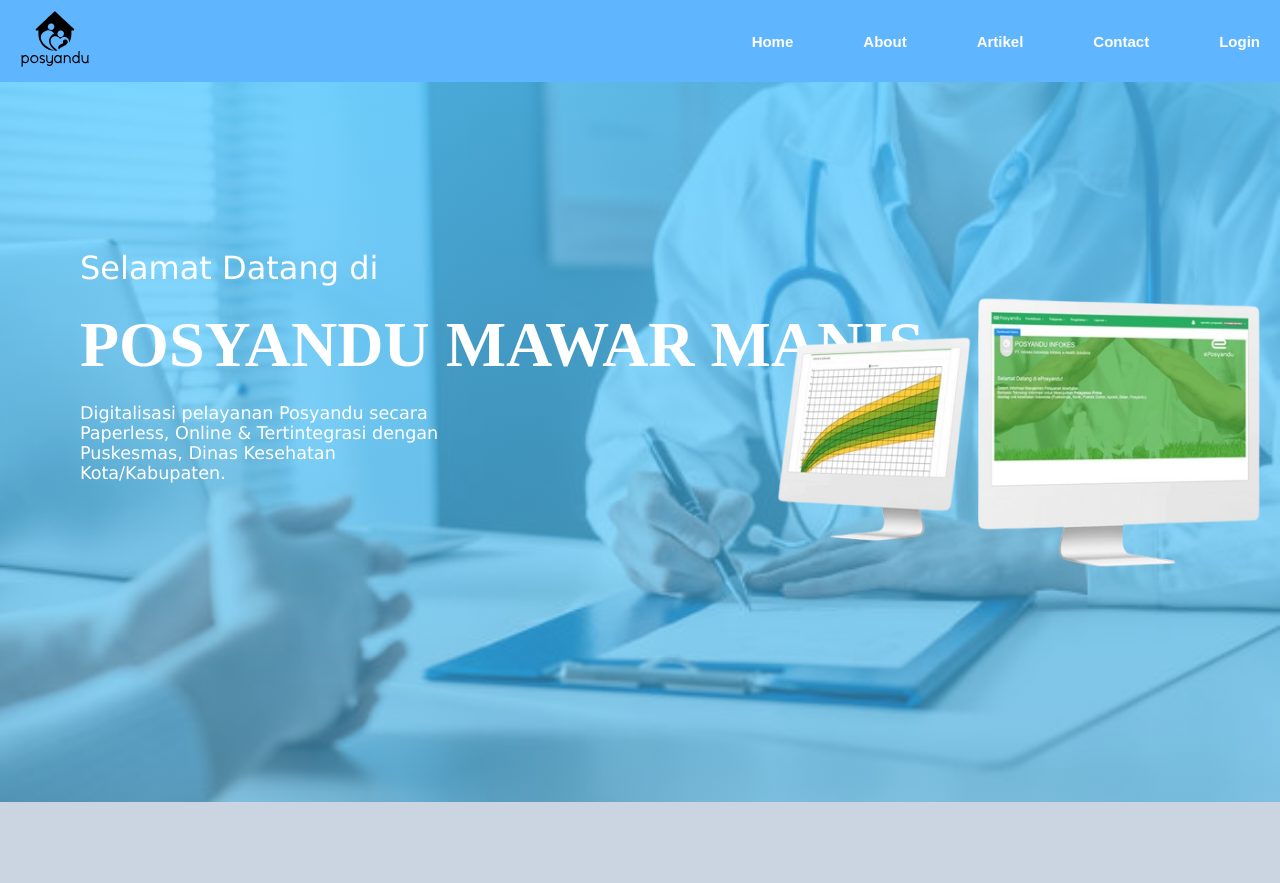
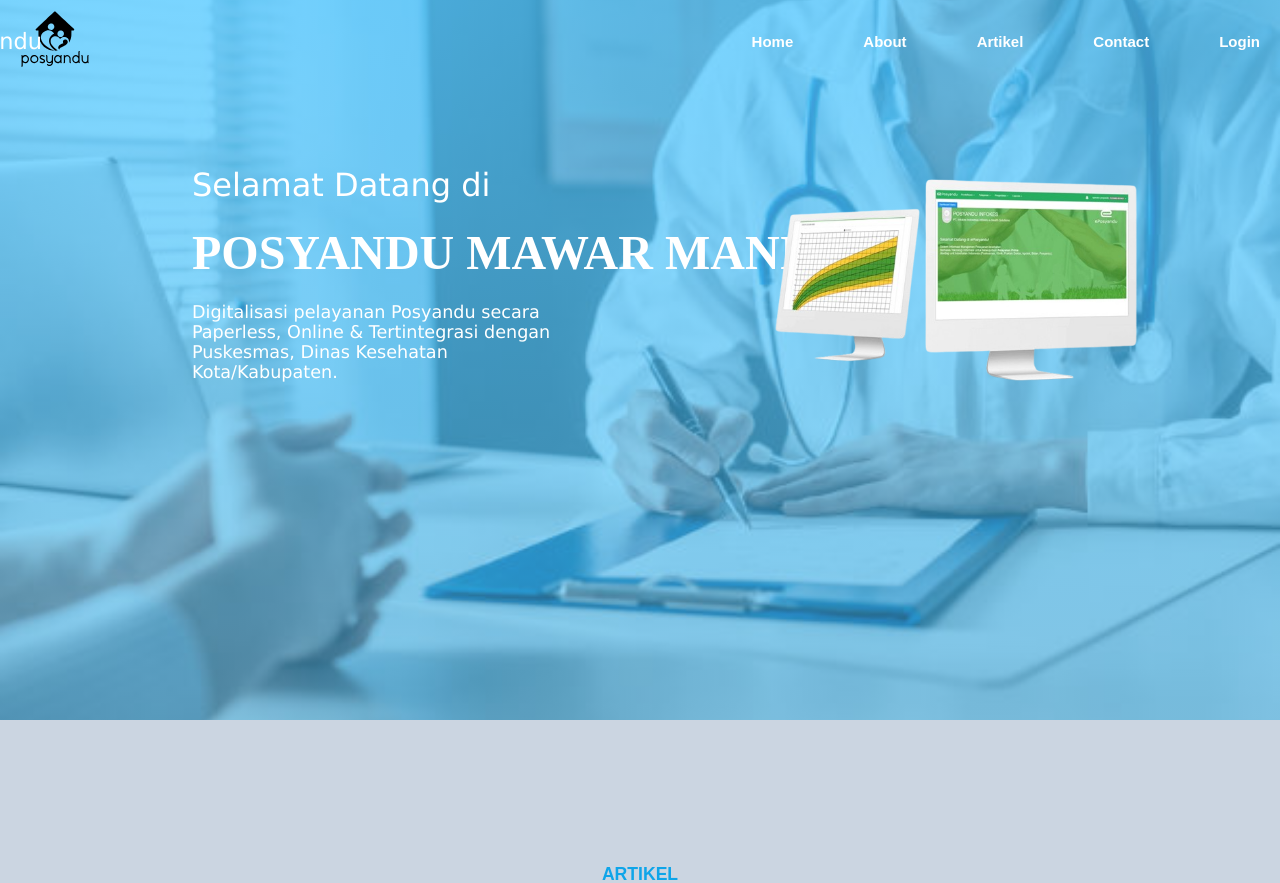
Before and after one commit to dika1005/BP2-Project, a PHP site: page / in a window 1280 px wide. Shown: the top 883 px of the page. Run offline with PHP 8.4, Linux system fonts and the light colour scheme.

Commit message:
Enhance header functionality with scroll effect and update styles

```diff
--- a/component/header.php
+++ b/component/header.php
@@ -13,6 +13,9 @@
         <div class="logo">
             <img src="public/img/logo.svg" alt="Logo Posyandu";>
         </div>
+        <div>
+        <p class="nav-logo">EPosyandu</p>
+        </div>
         <nav>
             <ul class="nav-list">
                 <li><a href="#">Home</a></li>
--- a/index.php
+++ b/index.php
@@ -1,4 +1,6 @@
 <?php include("component/header.php"); ?>
+<script src="public/js/scroll.js" defer></script>
+
 
 <section class="hero">
     <p class="ps">Selamat Datang di</p>
--- a/public/css/styles.css
+++ b/public/css/styles.css
@@ -10,10 +10,12 @@ body {
   font-family: Arial, sans-serif;
 }
 
-/* HEADER */
 header {
-  background-color: #60b5ff;
-  opacity: 1;
+  position: fixed;
+  top: 0;
+  left: 0;
+  width: 100%;
+  background-color: transparent; /* Awalnya transparan */
   color: white;
   padding: 10px 20px;
   font-family: "Verdana", sans-serif;
@@ -21,12 +23,26 @@ header {
   justify-content: space-between;
   align-items: center;
   font-size: 15px;
+  z-index: 1000;
+  transition: background-color 0.3s ease, backdrop-filter 0.3s ease, box-shadow 0.3s ease;
 }
+
 
 /* Logo image */
 .logo img {
   width: 70px;
   height: auto;
+}
+
+.nav-logo {
+  display: flex;
+  list-style: none;
+  align-items: center;
+  margin-left: 20px;
+  font-family: "Verdana", sans-serif;
+  font-size: 1.5em;
+  position: relative;
+  left: -450px; /* Atur jarak sesuai kebutuhan */
 }
 
 /* NAVIGATION */
@@ -55,6 +71,13 @@ nav a:hover {
   color: #004080;
 }
 
+body.scrolled header {
+  background-color: rgba(96, 181, 255, 0.8); /* baru muncul warna */
+  backdrop-filter: blur(6px);
+  box-shadow: 0 2px 8px rgba(0, 0, 0, 0.1);
+}
+
+
 /* HERO SECTION */
 .hero {
   background-color: #6fbcff;
@@ -78,22 +101,22 @@ nav a:hover {
   margin-top: -5%;
   font-family: "Verdana", sans-serif;
   text-align: left;
-  margin-left: 80px;
+  margin-left: 15%;
 }
 
 .hero img {
-  max-width: 40%; /* atur sesuai kebutuhan */
+  max-width: 30%; /* atur sesuai kebutuhan */
   height: auto;
   margin-left: 60%;
   margin-top: -20%;
 }
 
 .hero h1 {
-  font-size: 4em;
+  font-size: 3em;
   text-align: left;
   color: white;
   font-weight: bold;
-  margin-left: 80px;
+  margin-left: 15%;
   padding-top: 20px;
   margin-bottom: 20px;
   line-height: 1.2;
@@ -103,7 +126,7 @@ nav a:hover {
 
 .hero h3 {
   font-size: 2em;
-  margin-left: 80px;
+  margin-left: 15%;
   color: white;
   font-family: "Verdana", sans-serif;
   text-align: left;
@@ -111,7 +134,7 @@ nav a:hover {
 
 .hero p {
   font-size: 1.1em;
-  margin-left: 80px;
+  margin-left: 15%;
   max-width: 400px;
   color: white;
   font-family: "Verdana", sans-serif;
--- /dev/null
+++ b/public/js/scroll.js
@@ -0,0 +1,9 @@
+// public/js/scroll.js
+window.addEventListener('scroll', function () {
+    const header = document.querySelector('header');
+    if (window.scrollY > 50) {
+      document.body.classList.add('scrolled');
+    } else {
+      document.body.classList.remove('scrolled');
+    }
+  });
```
